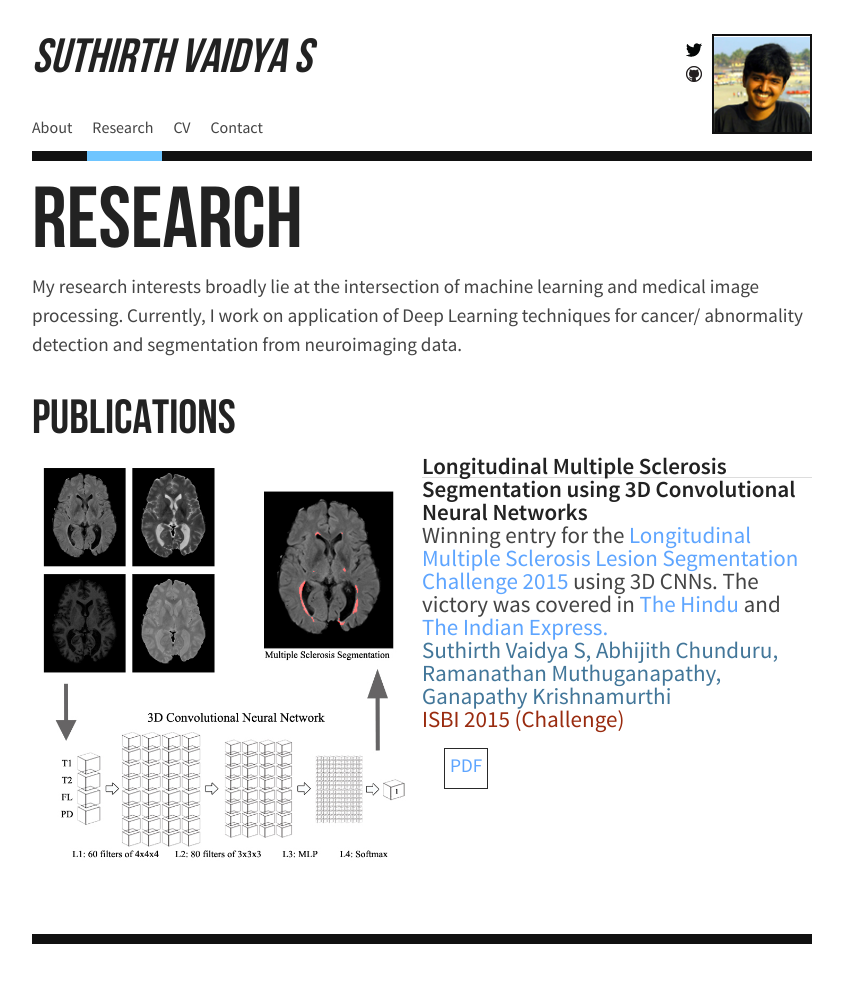
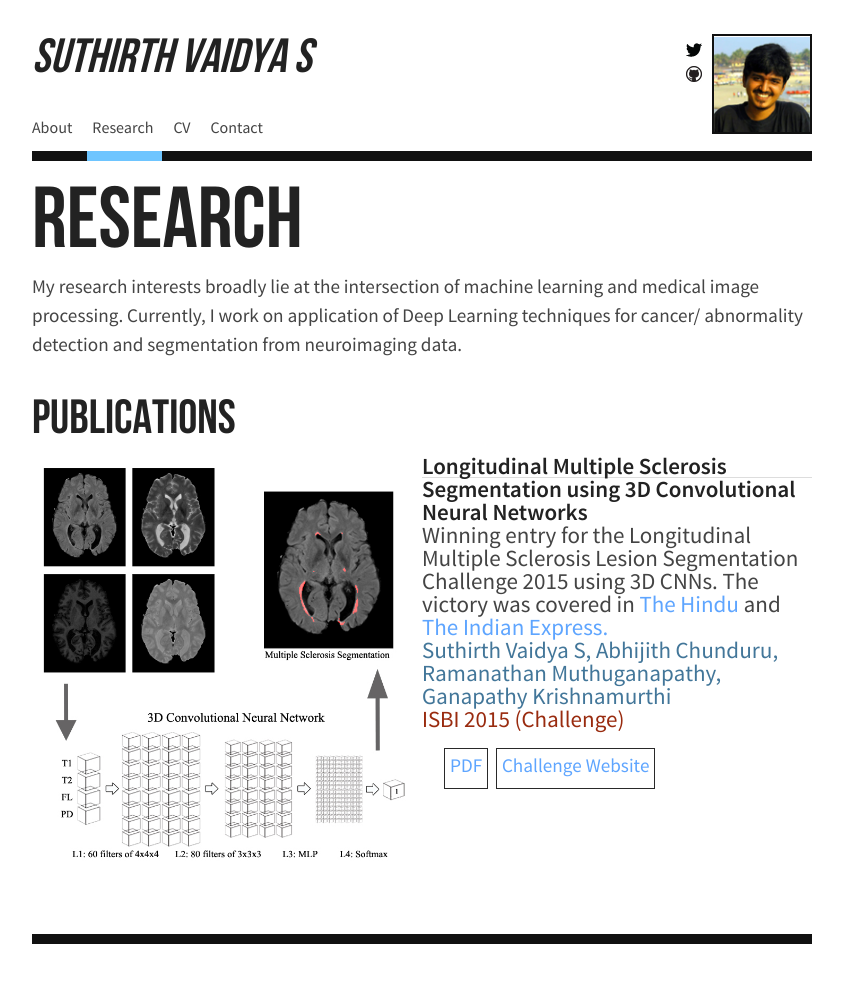
Before and after one commit to suthirth/suthirth.github.io, a Jekyll site: the page built from research/index.html, in a window 1280 px wide. Shown: the whole page, without its empty margins (218-1061 px from the left). Built offline with Jekyll 4.4.1, drawn with Linux system fonts in a browser that asks for light colours.

Commit message:
Update index.html

```diff
--- a/research/index.html
+++ b/research/index.html
@@ -22,13 +22,14 @@ layout: default
         <div class="col-md-6">
           <div class="pub">
             <div class="pubt">Longitudinal Multiple Sclerosis Segmentation using 3D Convolutional Neural Networks</div>
-            <div class="pubd">Winning entry for the <a href="http://iacl.ece.jhu.edu/MSChallenge">Longitudinal Multiple Sclerosis Lesion Segmentation Challenge 2015</a> using 3D CNNs.
+            <div class="pubd">Winning entry for the Longitudinal Multiple Sclerosis Lesion Segmentation Challenge 2015 using 3D CNNs.
             The victory was covered in <a href="http://www.thehindu.com/news/cities/chennai/iitm-team-bags-honours/article7156233.ece">The Hindu</a> and <a href="http://indianexpress.com/article/technology/science/from-the-lab-algorithms-to-get-machines-to-study-medical-reports/">The Indian Express.</a></div>
             <div class="puba">Suthirth Vaidya S, Abhijith Chunduru, Ramanathan Muthuganapathy, Ganapathy Krishnamurthi</div>
             <div class="pubv">ISBI 2015 (Challenge)</div>
             <div class="publ">
               <ul>
                 <li><a href="/img/ISBI_MSChallenge_Vaidya.pdf">PDF</a></li>
+                <li><a href="http://iacl.ece.jhu.edu/MSChallenge">Challenge Website</a></li>
               </ul>
             </div>
           </div>
```
